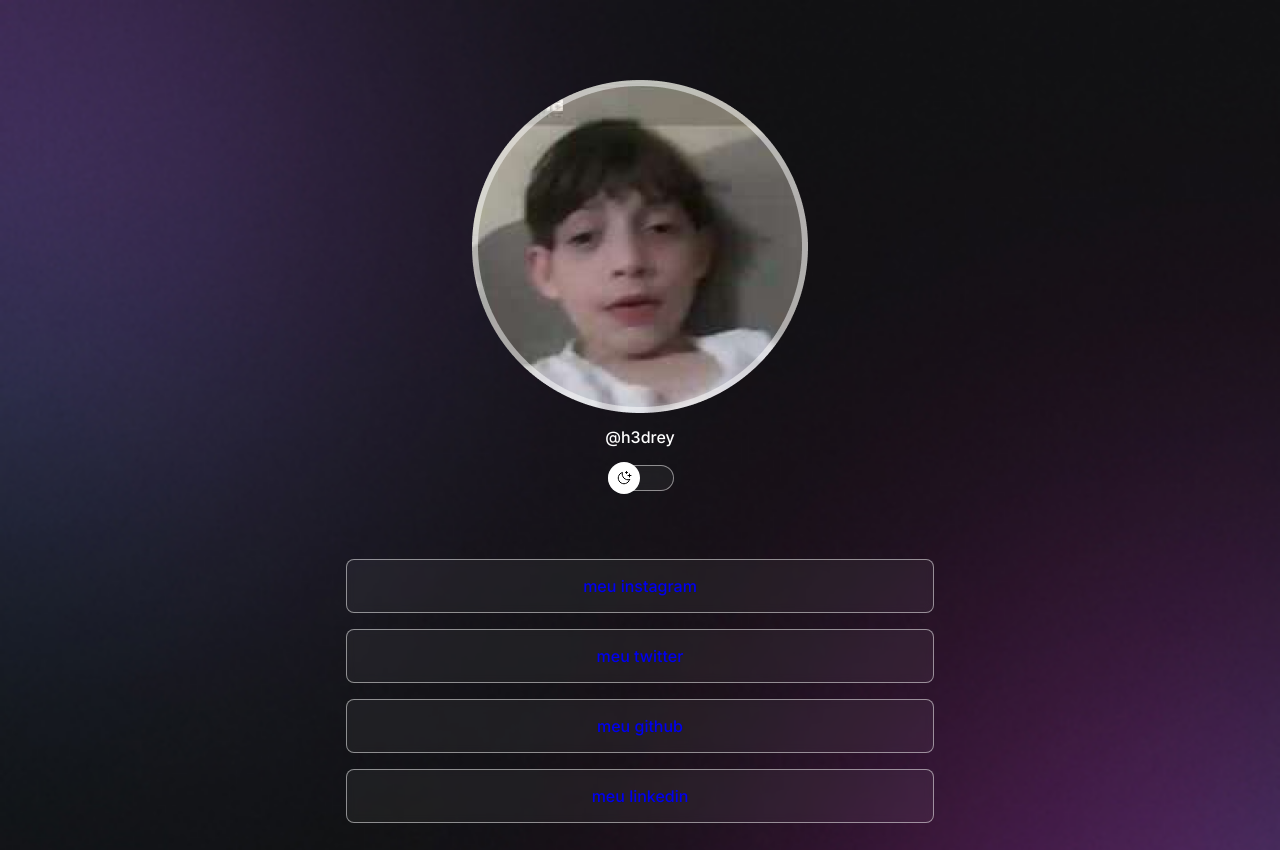
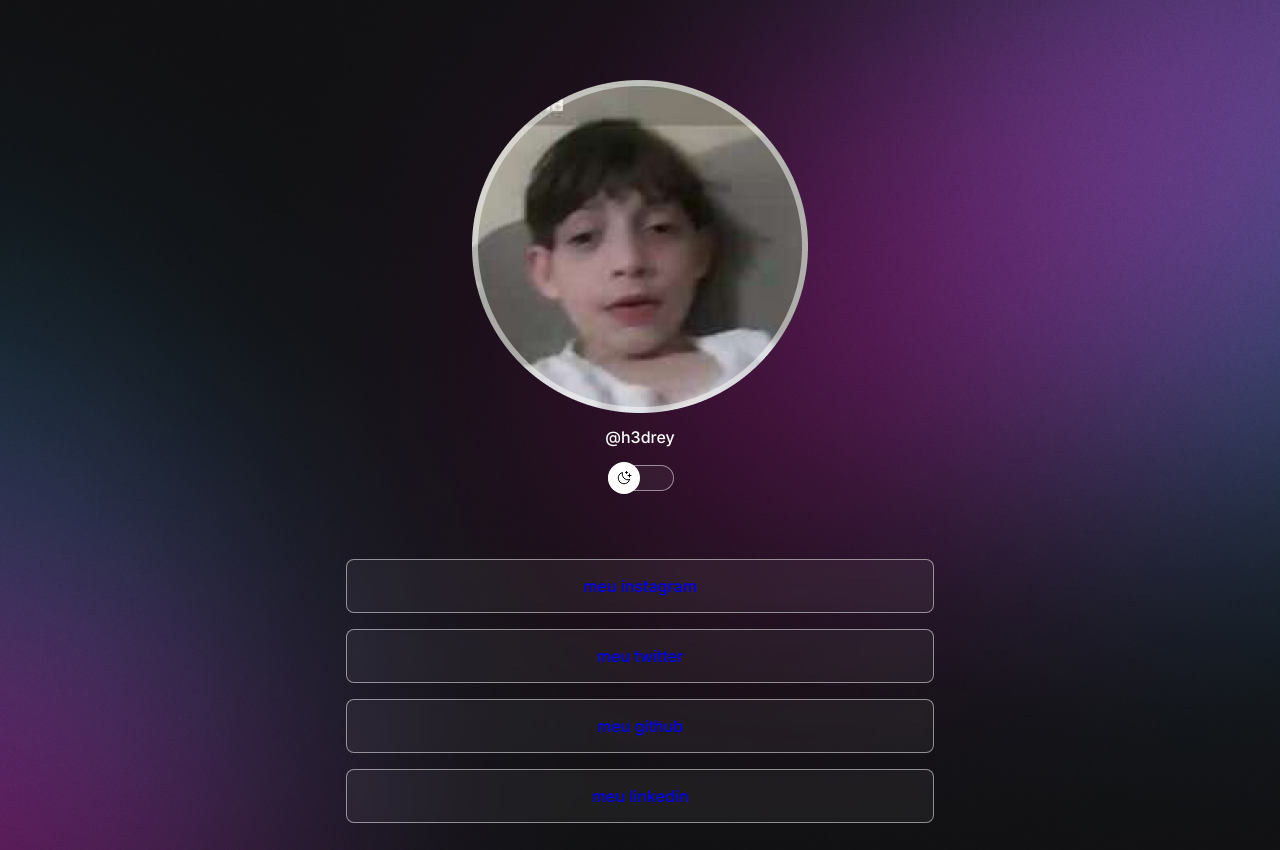
Before and after one commit to Hedreyy/projeto, a plain HTML site: page index.html in a window 1280 px wide. Shown: the top 850 px of the page. Drawn offline with nearby package versions, Linux system fonts and the light colour scheme.

Commit message:
change background based on media querie

```diff
--- a/style.css
+++ b/style.css
@@ -21,15 +21,16 @@
   }
 
   body {
-
+    /*
     background-image: url(./assets/bg-mobile.jpg);
     background-repeat: no-repeat;
     background-position: top center;
     background-size: cover;
+  */
 
 
-    background: color image repeat position/size/;
     background: var(--bg-url) no-repeat top center/cover;
+    height: 100vh;
   }
 
   body {
@@ -150,3 +151,14 @@
   #social-links a:hover {
     background: var(--highlight-color);
   }
+
+  /*media queries*/
+  @media (min-width: 700px) {
+    :root {
+      --bg-url: url(./assets/bg-desktop.jpg);
+    }
+
+    .light {
+      --bg-url: url(./assets/bg-desktop-light.jpg);
+    }
+  }
```
